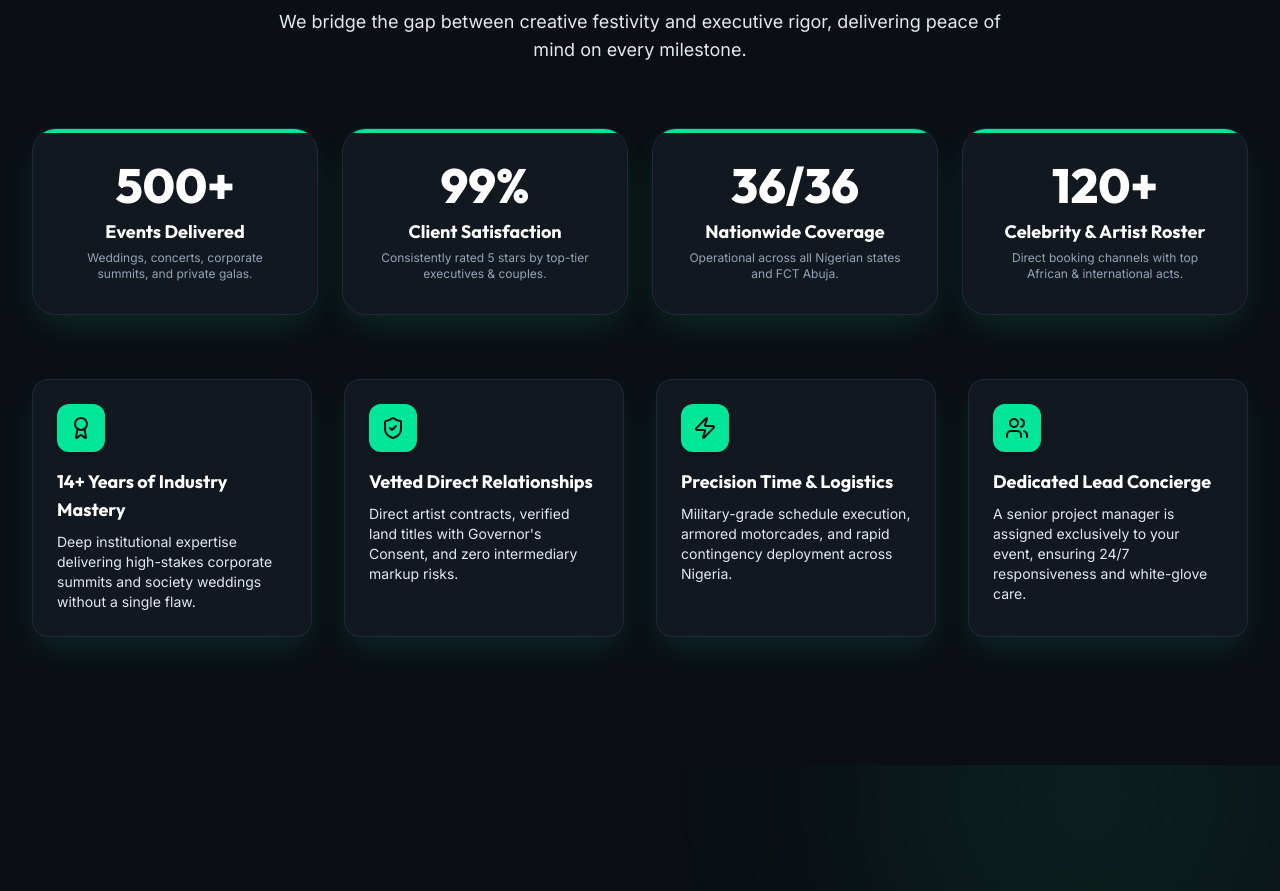
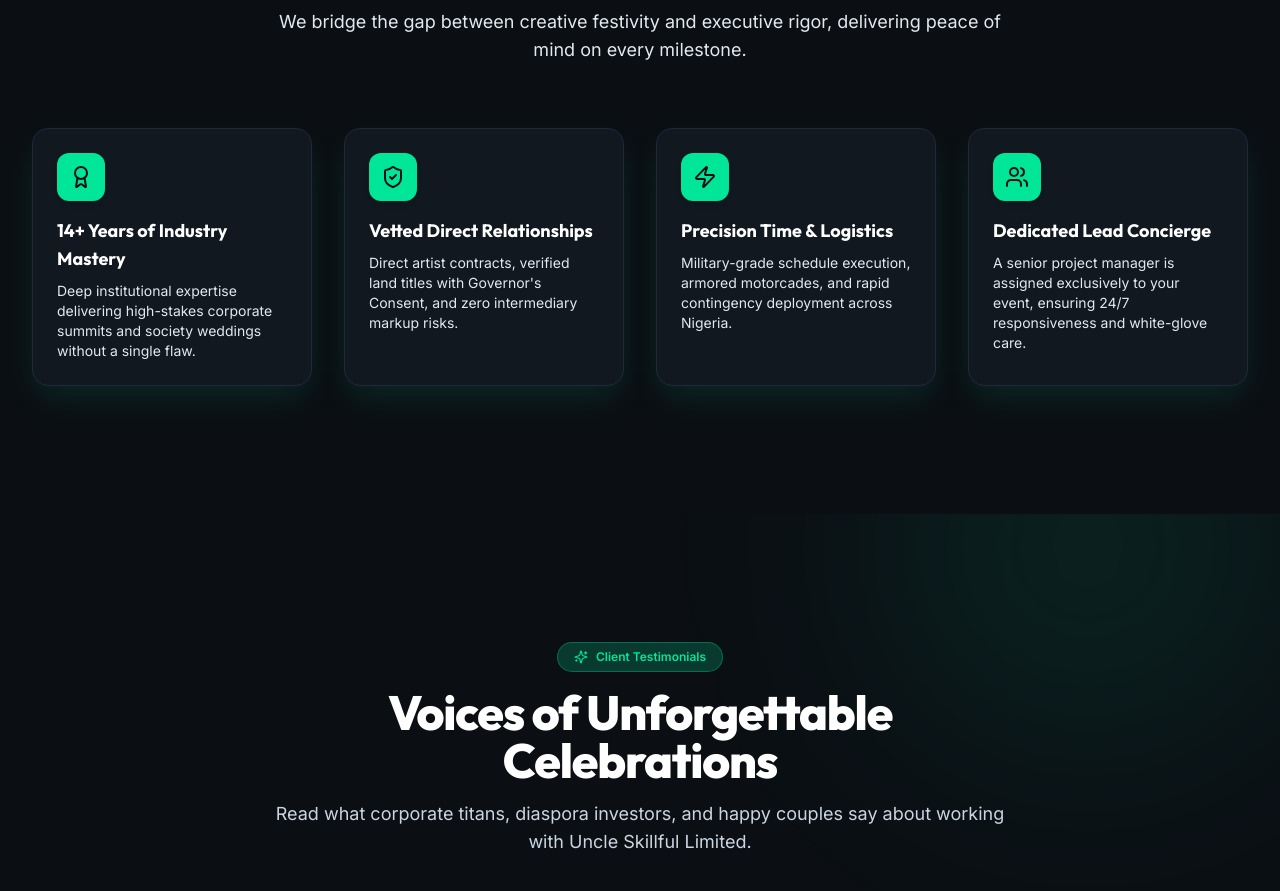
Before and after one commit to Chriseke234/biggestsocket, a Next.js app: page / in a window 1280 px wide. Shown: the part 2980-3871 px from the top of the page. Built offline with nearby package versions, Linux system fonts and the light colour scheme.

Commit message:
Remove the 4 counter stats cards completely without replacing

```diff
--- a/src/components/home/WhyChooseUs.tsx
+++ b/src/components/home/WhyChooseUs.tsx
@@ -1,57 +1,14 @@
 "use client";
 
-import React, { useEffect, useState, useRef } from "react";
-import { motion, useInView } from "framer-motion";
+import React from "react";
+import { motion } from "framer-motion";
 import {
   Award,
   ShieldCheck,
   Zap,
   Users,
-  CheckCircle2,
   Sparkles,
 } from "lucide-react";
-import { trustStats } from "@/data/company";
-
-function Counter({
-  target,
-  suffix,
-}: {
-  target: number;
-  suffix: string;
-}) {
-  const [count, setCount] = useState(0);
-  const ref = useRef<HTMLSpanElement>(null);
-  const isInView = useInView(ref, { once: true, margin: "-50px" });
-
-  useEffect(() => {
-    if (!isInView) return;
-
-    let start = 0;
-    const duration = 2000; // ms
-    const stepTime = 20;
-    const totalSteps = duration / stepTime;
-    const increment = target / totalSteps;
-
-    const timer = setInterval(() => {
-      start += increment;
-      if (start >= target) {
-        setCount(target);
-        clearInterval(timer);
-      } else {
-        setCount(Math.floor(start));
-      }
-    }, stepTime);
-
-    return () => clearInterval(timer);
-  }, [isInView, target]);
-
-  return (
-    <span ref={ref} className="font-heading font-extrabold text-white">
-      {count}
-      {suffix}
-    </span>
-  );
-}
 
 const valueProps = [
   {
@@ -98,31 +55,6 @@ export function WhyChooseUs() {
           </p>
         </div>
 
-        {/* 4 Animated Counter Stats */}
-        <div className="mt-16 grid grid-cols-2 lg:grid-cols-4 gap-6">
-          {trustStats.map((stat, idx) => (
-            <motion.div
-              key={stat.label}
-              initial={{ opacity: 0, scale: 0.9 }}
-              whileInView={{ opacity: 1, scale: 1 }}
-              viewport={{ once: true }}
-              transition={{ duration: 0.5, delay: idx * 0.1 }}
-              className="relative overflow-hidden rounded-3xl bg-[#121820] p-6 sm:p-8 text-center shadow-card border border-[#1E293B] hover:border-brand-gold/40 transition-all"
-            >
-              <div className="absolute top-0 left-0 right-0 h-1 bg-brand-gold" />
-              <div className="text-3xl sm:text-5xl text-white">
-                <Counter target={stat.value} suffix={stat.suffix} />
-              </div>
-              <h3 className="mt-2 font-heading text-base sm:text-lg font-bold text-white">
-                {stat.label}
-              </h3>
-              <p className="mt-1 text-xs text-[#94A3B8]">
-                {stat.description}
-              </p>
-            </motion.div>
-          ))}
-        </div>
-
         {/* 4 Value Pillars */}
         <div className="mt-16 grid grid-cols-1 md:grid-cols-2 lg:grid-cols-4 gap-8">
           {valueProps.map((prop, idx) => {
```
